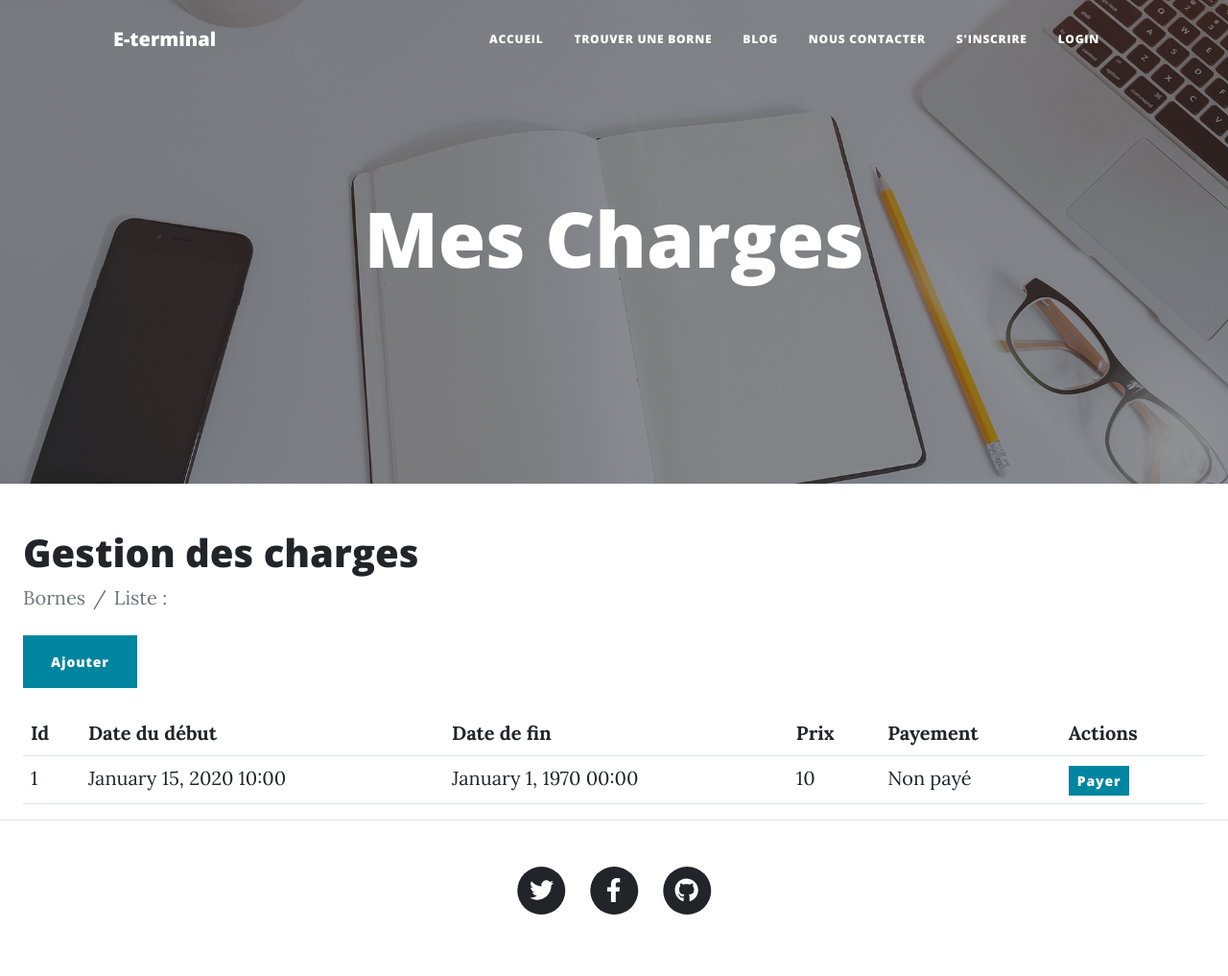
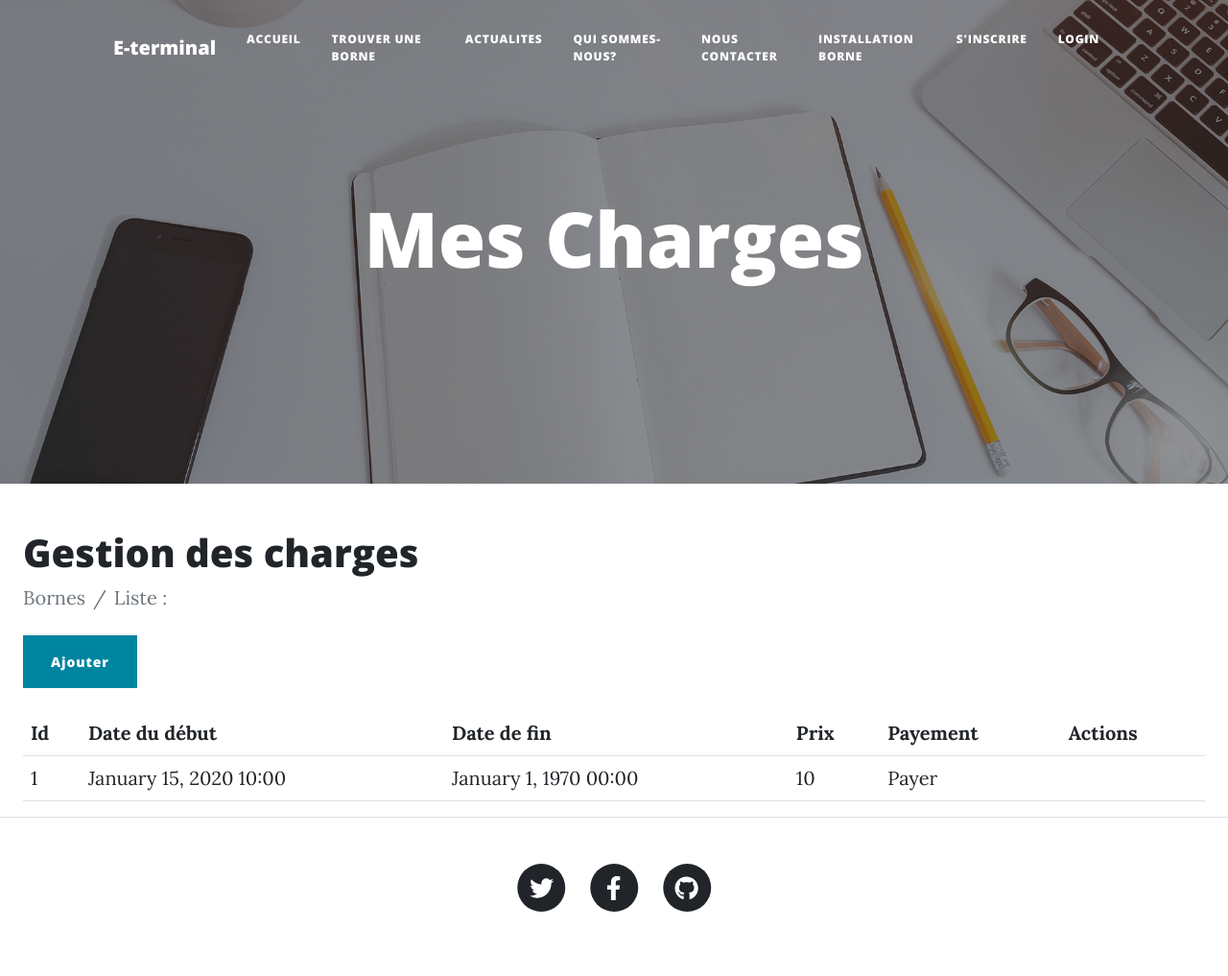
Before and after one commit to moha95370/projet_Greta, a Symfony app: template templates/dashboard/charge/index.html.twig in a window 1280 px wide. Shown: the whole page at 96% size. After the commit the page ends 950 px from the top, so only its background shows below. Run offline with Twig, Linux system fonts and the light colour scheme; the template is opened without the code that fills it: most values are stand-ins (such as "Sample title", 1, 10 or a date in 2020); some libraries are stand-ins or nearby versions.

Commit message:
Commit C001

```diff
--- a/src/Controller/Dashboard/ChargeController.php
+++ b/src/Controller/Dashboard/ChargeController.php
@@ -38,6 +38,7 @@ class ChargeController extends AbstractController
         if ($form->isSubmitted() && $form->isValid()) {
             //Associer le user connecté
             // $charge->setUser($this->getUser());
+            $charge->setPayment(false);
             $em = $doctrine->getManager();
             $em->persist($charge);
             $em->flush();
--- a/templates/clean.html.twig
+++ b/templates/clean.html.twig
@@ -43,9 +43,11 @@
                 <ul class="navbar-nav ms-auto py-4 py-lg-0">
                     <li class="nav-item"><a class="nav-link px-lg-3 py-3 py-lg-4" href="{{ path('home') }}">ACCUEIL</a></li>
                     <li class="nav-item"><a class="nav-link px-lg-3 py-3 py-lg-4" href="{{ path('app_map') }}">TROUVER UNE BORNE</a></li>
-                    <li class="nav-item"><a class="nav-link px-lg-3 py-3 py-lg-4" href="{{ path('app_blog') }}">Blog</a></li>
+                    <li class="nav-item"><a class="nav-link px-lg-3 py-3 py-lg-4" href="{{ path('app_blog') }}">ACTUALITES</a></li>
+                    <li class="nav-item"><a class="nav-link px-lg-3 py-3 py-lg-4" href="{{ path('app_blog') }}">QUI SOMMES-NOUS?</a></li>
                     <li class="nav-item"><a class="nav-link px-lg-3 py-3 py-lg-4" href="{{ path('app_contact') }}">Nous contacter</a></li>
                     {% if not is_granted("ROLE_USER") %}
+                    <li class="nav-item"><a class="nav-link px-lg-3 py-3 py-lg-4" href="{{ path('app_login') }}">INSTALLATION BORNE</a></li>
                     <li class="nav-item"><a class="nav-link px-lg-3 py-3 py-lg-4" href="{{ path('app_register') }}">S'inscrire</a></li>
                     <li class="nav-item"><a class="nav-link px-lg-3 py-3 py-lg-4" href="{{ path('app_login') }}">Login</a></li>
                     {% else %}
--- a/templates/dashboard/charge/index.html.twig
+++ b/templates/dashboard/charge/index.html.twig
@@ -24,7 +24,7 @@
             <li class="breadcrumb-item active">Liste :</li>
         </ol>
 
-        <a class="btn btn-primary mb-4" href="{{ path('charge_add')}}">Ajouter</a>
+        <a class="btn btn-primary mb-4" href="{{ path('dashboard_charge_add')}}">Ajouter</a>
 
          <table class="table">
                 <thead class="thead-dark">
@@ -45,10 +45,12 @@
                     <td>{{ charge.createdAt | date }}</td>
                     <td>{{ charge.duration | date }}</td>
                     <td>{{ charge.price }}</td>
-                    <td>Non payé</td>
+                    <td>{{ ( charge.payment == true ) ? 'Payer' : 'Non payer' }}</td>
 
                     <td>
-                        <a href="" class="btn btn-primary btn-sm">Payer</a>
+                        {% if ( charge.payment == false ) %}
+                            <a href="" class="btn btn-primary btn-sm">Payer</a>
+                        {% endif %}
                     </td>
                     </tr>
                     {% endfor %}
--- a/templates/dashboard/index.html.twig
+++ b/templates/dashboard/index.html.twig
@@ -35,7 +35,7 @@
 							<div>
                                 <a href="{{ path('dashboard_station_index') }}" class="btn btn-primary">Gestion des bornes</a>
                                 <a href="{{ path('dashboard_vehicle_index') }}" class="btn btn-primary">Gestion des voitures</a>
-                                <a href="{{ path('dashboard_charge_index') }}" class="btn btn-primary">Mes charges</a>
+                                <a href="{{ path('dashboard_charge_index') }}" class="btn btn-primary">Gestion de charges</a>
 						    </div>
                         </div>
 					</div>
--- a/templates/dashboard/station/index.html.twig
+++ b/templates/dashboard/station/index.html.twig
@@ -23,8 +23,10 @@
             <li class="breadcrumb-item active">Bornes</li>
             <li class="breadcrumb-item active">Liste :</li>
         </ol>
-
-        <a class="btn btn-primary mb-4" href="{{ path('dashboard_station_add')}}">Ajouter</a>
+        <div>
+            <a class="btn btn-primary mb-4" href="{{ path('dashboard_station_add')}}">Ajouter</a>
+            <a class="btn btn-primary mb-4" href="{{ path('dashboard_station_index') }}" class="btn btn-primary">Demande de maintenance</a>
+        </div>
 
             <table class="table">
                 <thead class="thead-dark">
```
Also changed, not shown: migrations/Version20231221102623.php (added, +31 -0 lines), src/Entity/Charge.php (+15 -0 lines).
